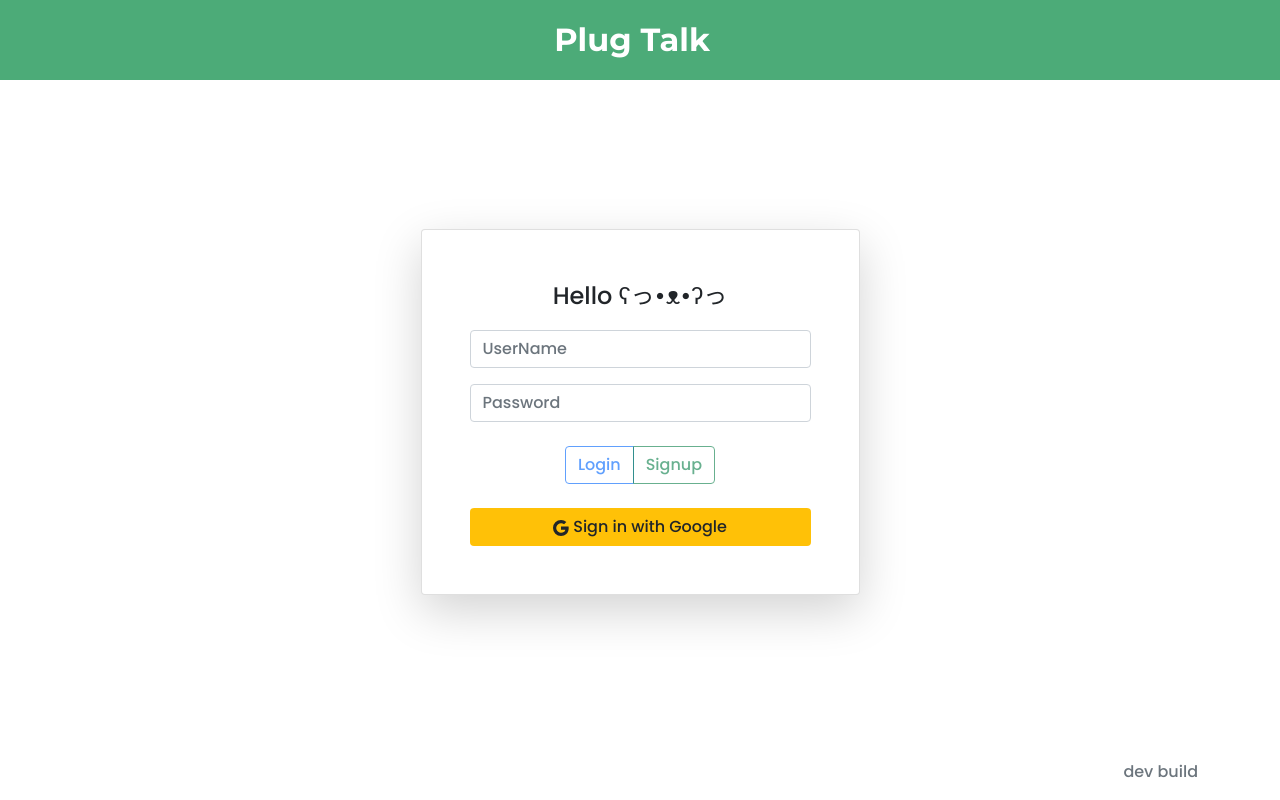
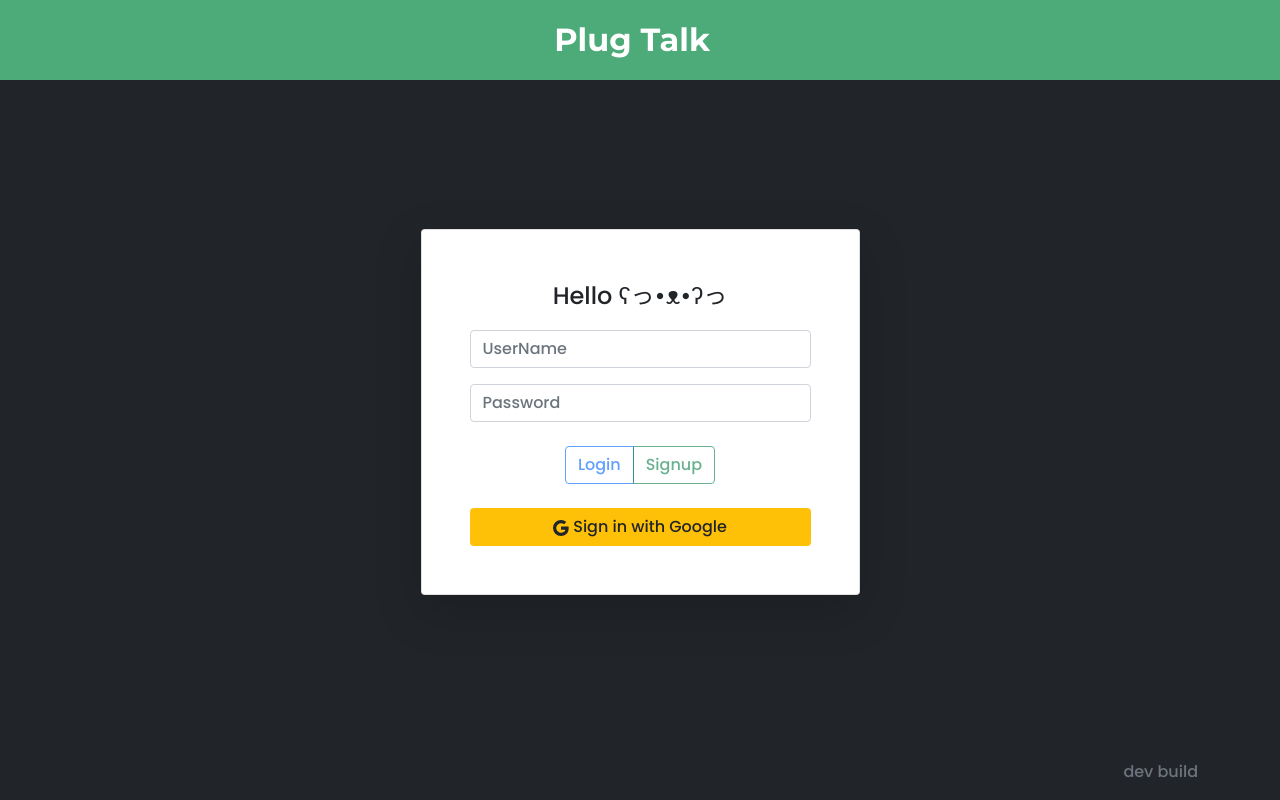
Before and after one commit to Guchii/PlugTalk, a React (Create React App) app: page / in a window 1280 px wide. Built offline with nearby package versions, Linux system fonts and the light colour scheme; no server answers.

Commit message:
creating a new branch

```diff
--- a/src/App.jsx
+++ b/src/App.jsx
@@ -1,4 +1,4 @@
-import React, { useEffect } from "react";
+import React, { useEffect, useState } from "react";
 import Sidebar from "./Components/Sidebar";
 import Main from "./Components/Main";
 import LoginPage from "./LoginPage";
@@ -6,7 +6,7 @@ import { auth } from "./firebase";
 import "./App.css";
 import { useDispatch, useSelector } from "react-redux";
 
-function App() {
+const App = () => {
     const dispatch = useDispatch();
     const user = useSelector((state) => state.user);
     useEffect(() => {
@@ -42,8 +42,7 @@ function App() {
                     <div className="container-fluid">
                         <div className="row">
                             <div
-                                className="col"
-                                style={{ backgroundColor: "black" }}
+                                className="col bg-dark"
                             >
                                 <Main />
                             </div>
@@ -59,6 +58,6 @@ function App() {
             )}
         </div>
     );
-}
+};
 
 export default App;
--- a/src/Components/Main.jsx
+++ b/src/Components/Main.jsx
@@ -1,5 +1,3 @@
-import { red } from "@material-ui/core/colors";
-import { Autorenew } from "@material-ui/icons";
 import { useDispatch, useSelector } from "react-redux";
 import Messages from "./Messages";
 import Servers from "./Servers";
--- a/src/LoginPage.jsx
+++ b/src/LoginPage.jsx
@@ -19,7 +19,7 @@ const LoginPage = () => {
                 </div>
             </nav>
             <div
-                className="d-flex align-items-center justify-content-center"
+                className="d-flex align-items-center justify-content-center bg-dark"
                 style={{
                     height: "calc(100vh - 80px - 56px)",
                     margin: 0,
@@ -86,7 +86,7 @@ const LoginPage = () => {
                     </button>
                 </div>
             </div>
-            <footer class="footer mt-auto py-3">
+            <footer class="footer mt-auto py-3 bg-dark">
                 <div class="container d-flex justify-content-end">
                     <span class="text-muted">dev build</span>
                 </div>
```
Also changed, not shown: src/Components/Messages.jsx (line endings or trailing spaces), 1 other file (tests, documents, lock files or other folders).
